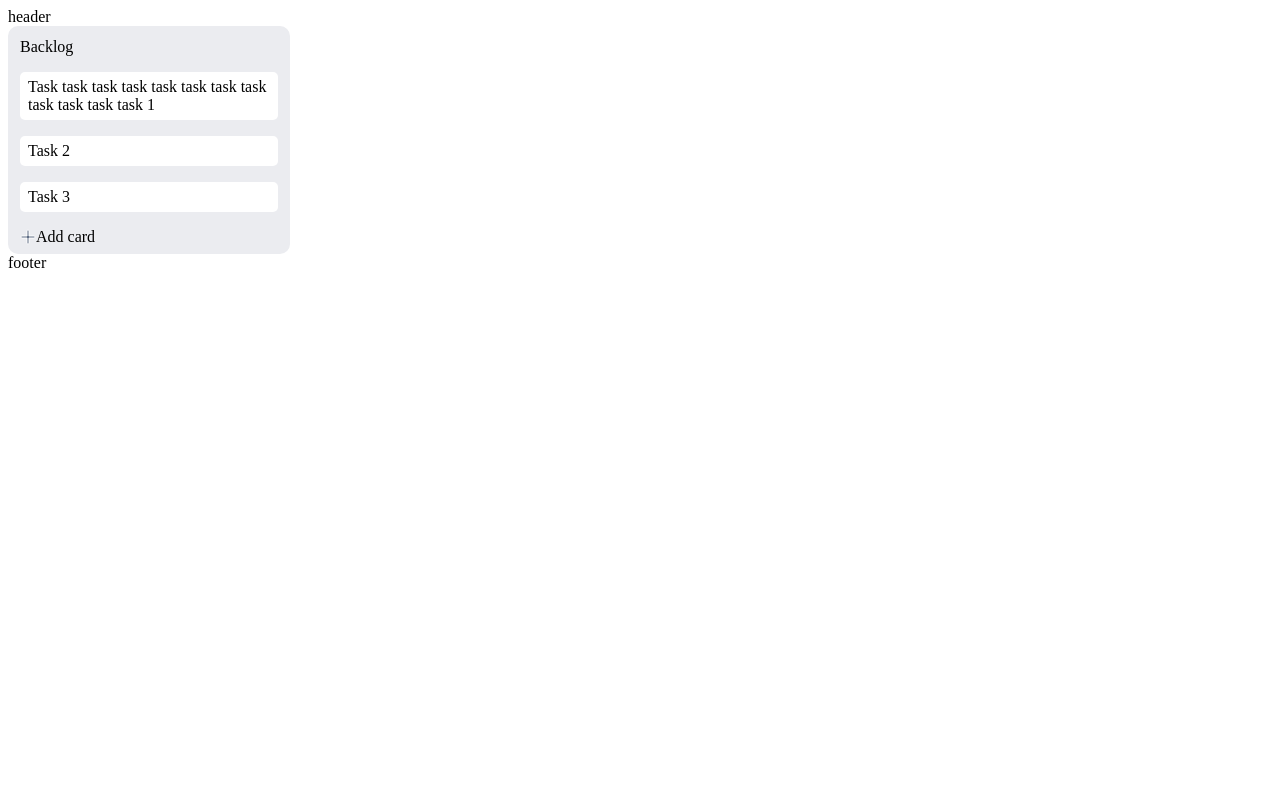
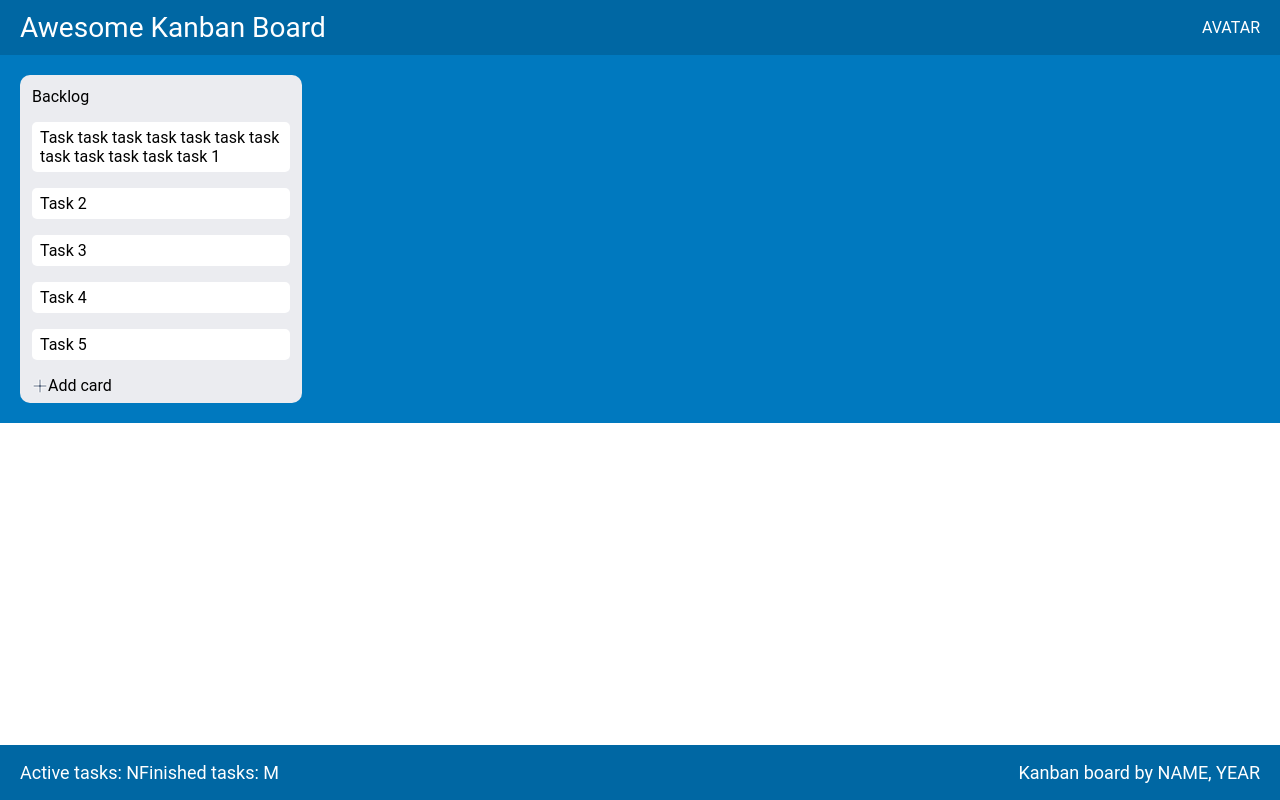
Before and after one commit to Maksim-Lyshchik/kanban_board, a React (Create React App) app: page / in a window 1280 px wide. Built offline with nearby package versions, Linux system fonts and the light colour scheme.

Commit message:
02 Добавление GlobalStyle

```diff
--- a/src/App.js
+++ b/src/App.js
@@ -1,14 +1,16 @@
 import React from 'react';
-import { BlockTasks } from './components/BlockTasks';
+import { Main } from './pages/Main';
+import { Header } from './components/Header';
+import { Footer } from './components/Footer';
+import { GlobalStyle } from './components/GlobalStyle';
 
 export const App = () => {
   return (
-    <>
-      <div>header</div>
-      <div>
-        <BlockTasks />
-      </div>
-      <div>footer</div>
-    </>
+    <div>
+      <GlobalStyle />
+      <Header />
+      <Main />
+      <Footer />
+    </div>
   );
 };
--- a/src/components/BlockTasks/index.js
+++ b/src/components/BlockTasks/index.js
@@ -47,6 +47,8 @@ export const BlockTasks = () => {
       <StyledTask>Task task task task task task task task task task task task 1</StyledTask>
       <StyledTask>Task 2</StyledTask>
       <StyledTask>Task 3</StyledTask>
+      <StyledTask>Task 4</StyledTask>
+      <StyledTask>Task 5</StyledTask>
       <StyledAddButton>
         <Icon type='plus' />
         <span>Add card</span>
--- /dev/null
+++ b/src/components/Footer/index.js
@@ -0,0 +1,44 @@
+import React from 'react';
+import styled from 'styled-components';
+
+const StyledFooter = styled.div`
+  display: flex;
+  justify-content: space-between;
+  align-items: center;
+  position: absolute;
+  left: 0;
+  bottom: 0;
+
+  box-sizing: border-box;
+
+  height: 55px;
+  width: 100%;
+
+  padding: 0 20px;
+
+  color: #FFFFFF;
+  background-color: #0067A3;
+`;
+
+const StyledInformBlock = styled.div`
+  display: flex;
+`;
+
+const StyledFooterName = styled.p`
+  font-size: 18px;
+  line-height: 21px;
+
+  margin: 0;
+`;
+
+export const Footer = () => {
+  return (
+    <StyledFooter>
+      <StyledInformBlock>
+        <StyledFooterName>Active tasks: N</StyledFooterName>
+        <StyledFooterName>Finished tasks: M</StyledFooterName>
+      </StyledInformBlock>
+      <StyledFooterName>Kanban board by NAME, YEAR</StyledFooterName>
+    </StyledFooter>
+  );
+};
--- /dev/null
+++ b/src/components/GlobalStyle/index.js
@@ -0,0 +1,12 @@
+import { createGlobalStyle } from 'styled-components';
+
+export const GlobalStyle = createGlobalStyle`
+  html, body, #app {
+    box-sizing: border-box;
+    height: 100%;
+    margin: 0;
+    padding: 0;
+
+    font-family: 'Roboto', sans-serif;
+  }
+`;
--- /dev/null
+++ b/src/components/Header/index.js
@@ -0,0 +1,36 @@
+import React from 'react';
+import styled from 'styled-components';
+
+const StyledHeader = styled.div`
+  display: flex;
+  justify-content: space-between;
+  align-items: center;
+  position: sticky;
+  top: 0;
+
+  box-sizing: border-box;
+
+  height: 55px;
+  width: 100%;
+
+  padding: 0 20px;
+
+  color: #FFFFFF;
+  background-color: #0067A3;
+`;
+
+const StyledHeaderName = styled.p`
+  font-size: 28px;
+  line-height: 33px;
+
+  margin: 0;
+`;
+
+export const Header = () => {
+  return (
+    <StyledHeader>
+      <StyledHeaderName>Awesome Kanban Board</StyledHeaderName>
+      <div>AVATAR</div>
+    </StyledHeader>
+  );
+};
--- /dev/null
+++ b/src/pages/Main/index.js
@@ -0,0 +1,20 @@
+import React from 'react';
+import { BlockTasks } from '../../components/BlockTasks';
+import styled from 'styled-components';
+
+const StyledMain = styled.div`
+  display: flex;
+  min-height: 100%;
+
+  padding: 20px;
+
+  background-color: #0079BF;
+`;
+
+export const Main = () => {
+  return (
+    <StyledMain>
+      <BlockTasks/>
+    </StyledMain>
+  );
+};
```
